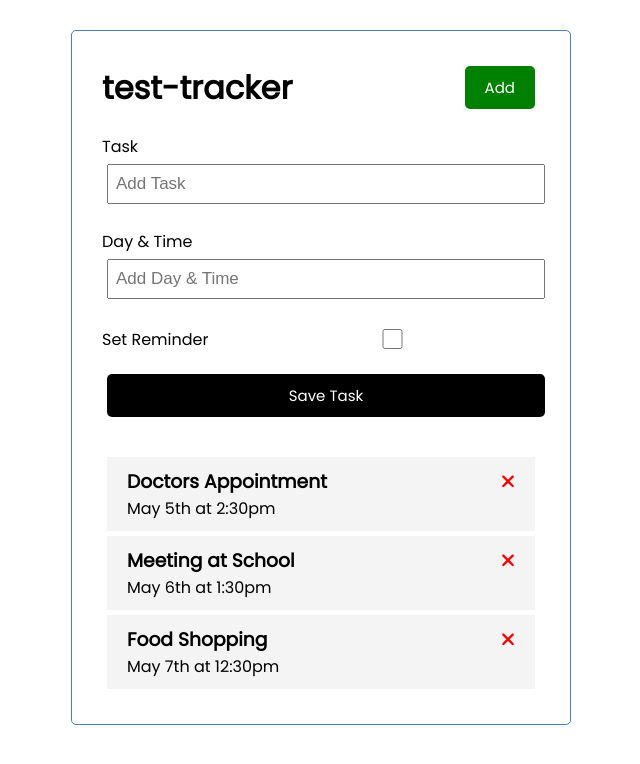
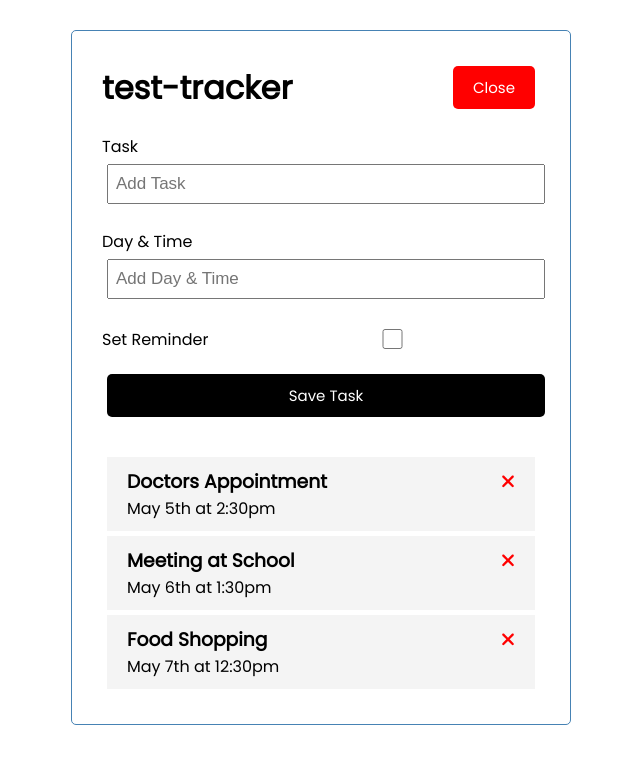
Before and after one commit to 33uyvince/Test-tracker, an Angular app: page / in a window 1280 px wide. Both pictures are taken after a click on the button "Add". Shown: the top 764 px of the page, without its empty margins (319-959 px from the left). Built offline with nearby package versions, Linux system fonts and the light colour scheme; data requests are answered from the project's data file.

Commit message:
add-task component working

```diff
--- a/src/app/components/add-task/add-task.component.html
+++ b/src/app/components/add-task/add-task.component.html
@@ -1,4 +1,9 @@
-<form class="add-form" [formGroup]="taskForm" (ngSubmit)="submit()">
+<form
+  *ngIf="showAddTask"
+  class="add-form"
+  [formGroup]="taskForm"
+  (ngSubmit)="submit()"
+>
   <div class="form-control">
     <label for="text">Task</label>
     <input
--- a/src/app/components/add-task/add-task.component.ts
+++ b/src/app/components/add-task/add-task.component.ts
@@ -1,6 +1,8 @@
 import { Component, EventEmitter, Output } from '@angular/core';
 import { FormControl, FormGroup, Validators } from '@angular/forms';
 import { Task } from 'src/app/Task';
+import { UiService } from 'src/app/services/ui.service';
+import { Subscription } from 'rxjs';
 
 @Component({
   selector: 'app-add-task',
@@ -16,6 +18,15 @@
     reminder: new FormControl<boolean>(false),
   });
 
+  subscription: Subscription;
+  showAddTask?: boolean;
+
+  constructor(private uiService: UiService) {
+    this.subscription = this.uiService
+      .onToggle()
+      .subscribe((value) => (this.showAddTask = value));
+  }
+
   submit() {
     const value = this.taskForm.value;
     if (!value.text) {
--- a/src/app/components/header/header.component.html
+++ b/src/app/components/header/header.component.html
@@ -1,8 +1,8 @@
 <header>
   <h1>{{ title }}</h1>
   <app-button
-    color="green"
-    text="Add"
+    color="{{ showAddTask ? 'red' : 'green' }}"
+    text="{{ showAddTask ? 'Close' : 'Add' }}"
     (btnClick)="toggleAddTask()"
   ></app-button>
 </header>
--- a/src/app/components/header/header.component.ts
+++ b/src/app/components/header/header.component.ts
@@ -1,4 +1,6 @@
 import { Component } from '@angular/core';
+import { UiService } from 'src/app/services/ui.service';
+import { Subscription } from 'rxjs';
 
 @Component({
   selector: 'app-header',
@@ -7,8 +9,16 @@
 })
 export class HeaderComponent {
   title: string = 'test-tracker';
+  showAddTask?: boolean;
+  subscription?: Subscription;
+
+  constructor(private uiService: UiService) {
+    this.subscription = this.uiService
+      .onToggle()
+      .subscribe((value) => (this.showAddTask = value));
+  }
 
   toggleAddTask() {
-    console.log('toggle');
+    this.uiService.toggleAddTask();
   }
 }
--- /dev/null
+++ b/src/app/services/ui.service.ts
@@ -0,0 +1,21 @@
+import { Injectable } from '@angular/core';
+import { Observable, Subject } from 'rxjs';
+
+@Injectable({
+  providedIn: 'root',
+})
+export class UiService {
+  private showAddTask: boolean = false;
+  private subject = new Subject<any>();
+
+  constructor() {}
+
+  toggleAddTask(): void {
+    this.showAddTask = !this.showAddTask;
+    this.subject.next(this.showAddTask);
+  }
+
+  onToggle(): Observable<any> {
+    return this.subject.asObservable();
+  }
+}
```
Also changed, not shown: 1 other file (tests, documents, lock files or other folders).
